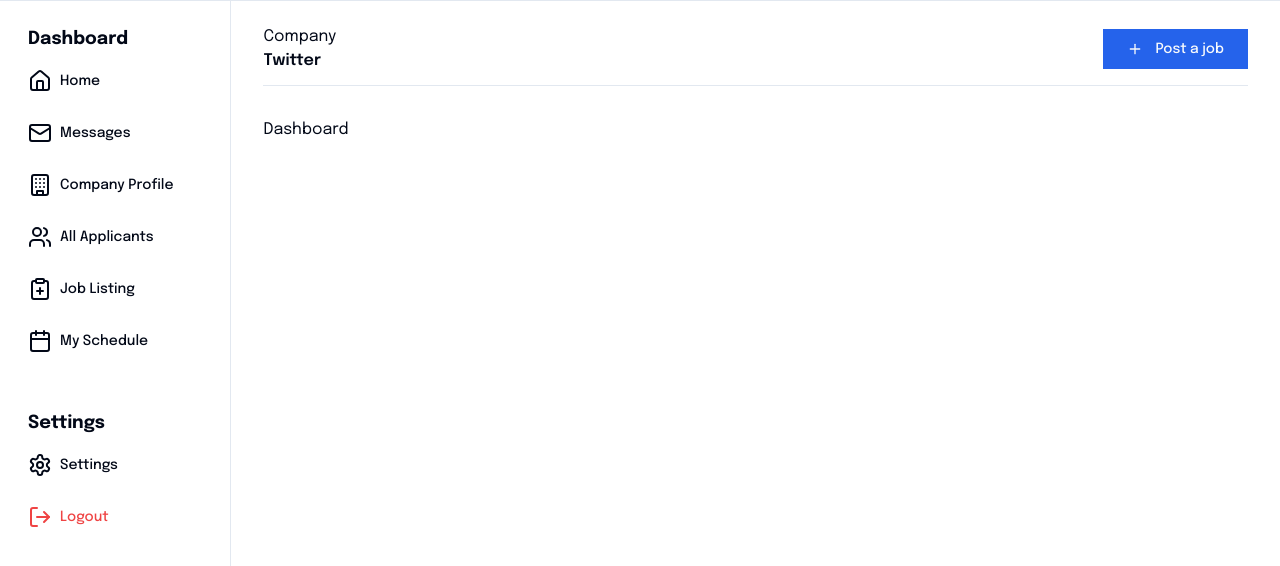
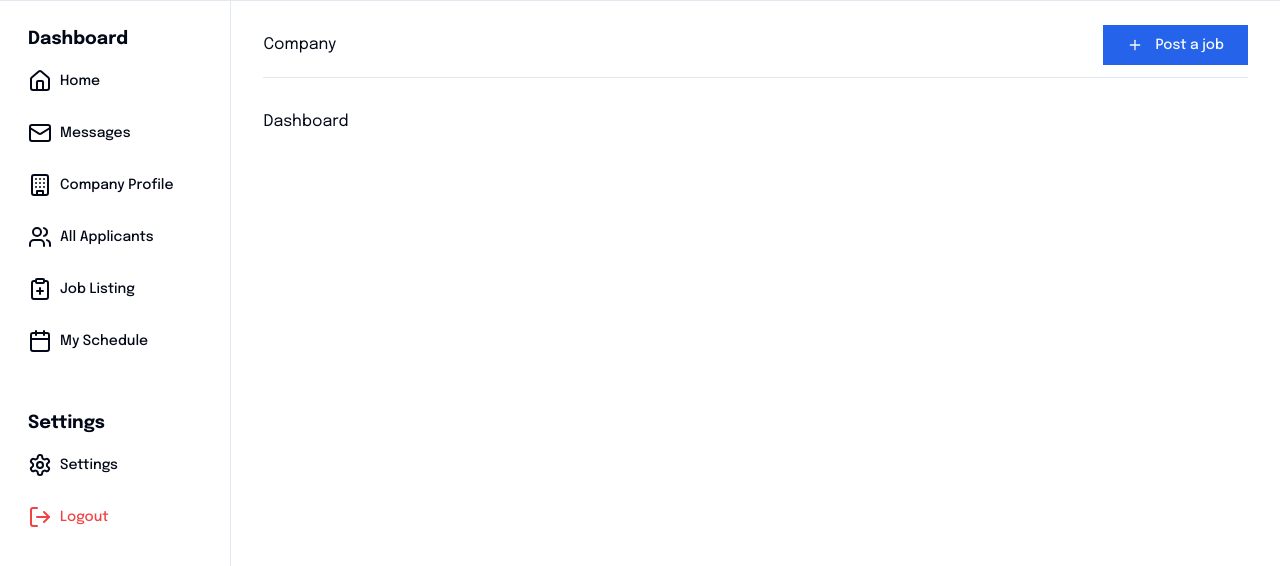
Before and after one commit to mazizf13/dashboard-job-hunt, a Next.js app: page / in a window 1280 px wide. Shown: the top 566 px of the page. Built offline with nearby package versions, Linux system fonts and the light colour scheme; no server answers.

Commit message:
feat: integration header dashboard

```diff
--- a/src/app/(dashboard)/layout.tsx
+++ b/src/app/(dashboard)/layout.tsx
@@ -3,6 +3,7 @@ import { Epilogue } from "next/font/google";
 import "../globals.css";
 import Sidebar from "@/components/layouts/Sidebar";
 import Header from "@/components/layouts/Header";
+import NextAuthProvider from "@/context/NextAuthProvider";
 
 const epilogue = Epilogue({ subsets: ["latin"] });
 
@@ -20,6 +21,7 @@ export default function RootLayout({
     <html lang="en">
       <body className={epilogue.className}>
         <main>
+          <NextAuthProvider>
             <div className="border-t">
               <div className="bg-background">
                 <div className="flex flex-row">
@@ -35,6 +37,7 @@ export default function RootLayout({
                 </div>
               </div>
             </div>
+          </NextAuthProvider>
         </main>
       </body>
     </html>
--- a/src/components/layouts/Header/index.tsx
+++ b/src/components/layouts/Header/index.tsx
@@ -2,6 +2,7 @@
 
 import { Button } from "@/components/ui/button";
 import { PlusIcon } from "lucide-react";
+import { useSession } from "next-auth/react";
 import { useRouter } from "next/navigation";
 import React, { FC } from "react";
 
@@ -9,6 +10,7 @@ interface HeaderProps {}
 
 const Header: FC<HeaderProps> = ({}) => {
   const router = useRouter();
+  const { data: session } = useSession();
 
   const navCreateJobPage = () => router.push("/post-a-job");
 
@@ -16,7 +18,7 @@ const Header: FC<HeaderProps> = ({}) => {
     <div className="pb-3 mb-8 border-b border-border flex flex-row items-center justify-between">
       <div>
         <div>Company</div>
-        <div className="font-semibold">Twitter</div>
+        <div className="font-semibold">{session?.user?.name}</div>
       </div>
       <div>
         <Button onClick={navCreateJobPage} className="rounded-none py-3 px-6">
--- /dev/null
+++ b/src/context/NextAuthProvider.tsx
@@ -0,0 +1,14 @@
+"use client";
+
+import { SessionProvider } from "next-auth/react";
+import React, { FC, ReactNode } from "react";
+
+interface NextAuthProviderProps {
+  children: ReactNode;
+}
+
+const NextAuthProvider: FC<NextAuthProviderProps> = ({ children }) => {
+  return <SessionProvider>{children}</SessionProvider>;
+};
+
+export default NextAuthProvider;
```
Lines whose indentation alone changed are shown as unchanged.
